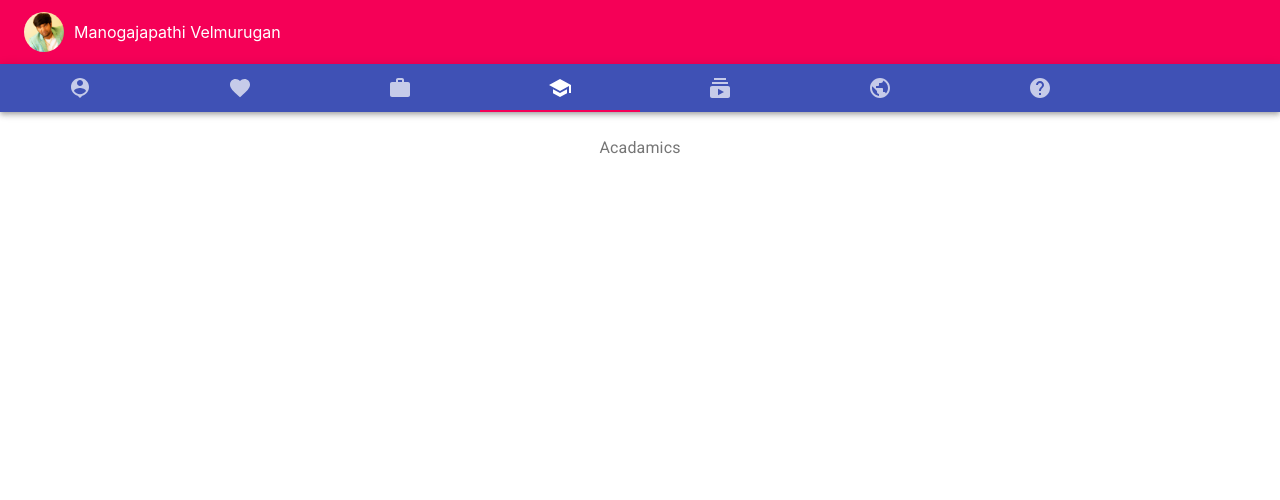
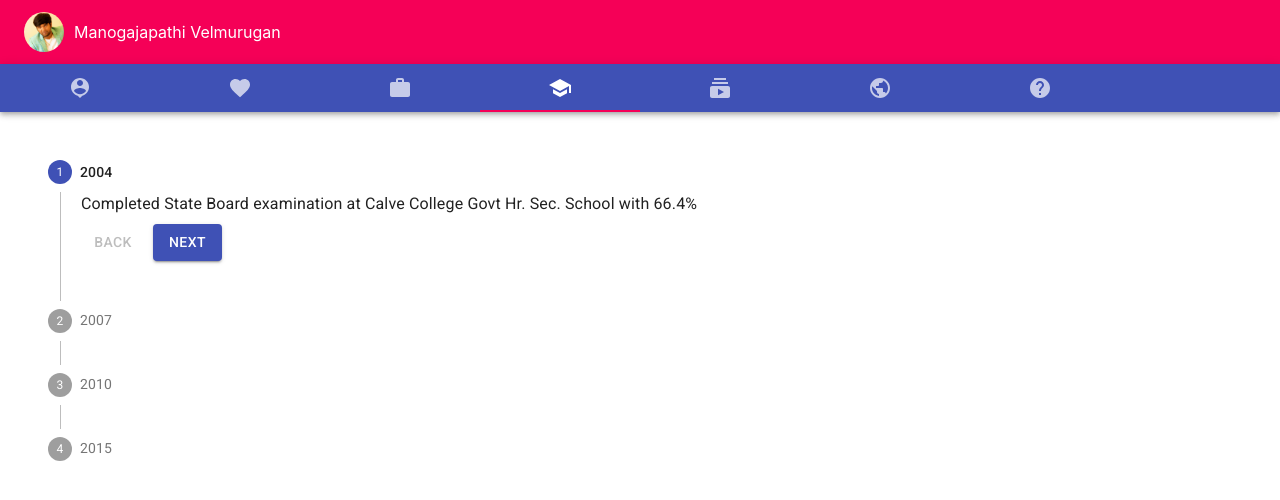
Before and after one commit to manogajapathi/mano-web, a React (Create React App) app: page / in a window 1280 px wide. Both pictures are taken after a click on the tab 560 px from the left and 88 px from the top of the page. Shown: the top 500 px of the page. Built offline with nearby package versions, Linux system fonts and the light colour scheme.

Commit message:
Added academics page

```diff
--- a/src/components/MenuTabs.js
+++ b/src/components/MenuTabs.js
@@ -15,6 +15,7 @@ import Typography from '@material-ui/core/Typography';
 import Box from '@material-ui/core/Box';
 import AboutMe from './tabs/AboutMe';
 import Works from './tabs/Works';
+import Colleges from './tabs/Colleges';
 
 function TabPanel(props) {
   const { children, value, index, ...other } = props;
@@ -95,7 +96,7 @@ export default function MenuTabs() {
         <Works/>
       </TabPanel>
       <TabPanel value={value} index={3}>
-        Acadamics
+        <Colleges/>
       </TabPanel>
       <TabPanel value={value} index={4}>
         Tech Talks
--- /dev/null
+++ b/src/components/tabs/Colleges.js
@@ -0,0 +1,108 @@
+import React from 'react';
+import { makeStyles } from '@material-ui/core/styles';
+import Stepper from '@material-ui/core/Stepper';
+import Step from '@material-ui/core/Step';
+import StepLabel from '@material-ui/core/StepLabel';
+import StepContent from '@material-ui/core/StepContent';
+import Button from '@material-ui/core/Button';
+import Paper from '@material-ui/core/Paper';
+import Typography from '@material-ui/core/Typography';
+
+const useStyles = makeStyles(theme => ({
+  root: {
+    width: '100%',
+    textAlign: 'left',
+  },
+  button: {
+    marginTop: theme.spacing(1),
+    marginRight: theme.spacing(1),
+  },
+  actionsContainer: {
+    marginBottom: theme.spacing(2),
+  },
+  resetContainer: {
+    padding: theme.spacing(3),
+  },
+}));
+
+function getSteps() {
+  return ['2004', '2007', '2010', '2015'];
+}
+
+function getStepContent(step) {
+  switch (step) {
+    case 0:
+      return `Completed State Board examination at Calve College Govt Hr. Sec. School with 66.4%`;
+    case 1:
+      return `Graduated Diploma in Computer Science and Engineering at Padaleswarar
+              Polytechnic College with 83.2%`;
+    case 2:
+      return `Graduated Bachelor of Computer Science and Engineering at Mailam Enginnering College under
+              Anna Unviersity with 75%`;
+    case 3:
+      return `Graduated Master of Computer Science and Engineering at Sathyabama University with grade 8.26`;
+
+    default:
+      return 'Unknown step';
+  }
+}
+
+export default function Colleges() {
+  const classes = useStyles();
+  const [activeStep, setActiveStep] = React.useState(0);
+  const steps = getSteps();
+
+  const handleNext = () => {
+    setActiveStep(prevActiveStep => prevActiveStep + 1);
+  };
+
+  const handleBack = () => {
+    setActiveStep(prevActiveStep => prevActiveStep - 1);
+  };
+
+  const handleReset = () => {
+    setActiveStep(0);
+  };
+
+  return (
+    <div className={classes.root}>
+      <Stepper activeStep={activeStep} orientation="vertical">
+        {steps.map((label, index) => (
+          <Step key={label}>
+            <StepLabel>{label}</StepLabel>
+            <StepContent>
+              <Typography>{getStepContent(index)}</Typography>
+              <div className={classes.actionsContainer}>
+                <div>
+                  <Button
+                    disabled={activeStep === 0}
+                    onClick={handleBack}
+                    className={classes.button}
+                  >
+                    Back
+                  </Button>
+                  <Button
+                    variant="contained"
+                    color="primary"
+                    onClick={handleNext}
+                    className={classes.button}
+                  >
+                    {activeStep === steps.length - 1 ? 'Finish' : 'Next'}
+                  </Button>
+                </div>
+              </div>
+            </StepContent>
+          </Step>
+        ))}
+      </Stepper>
+      {activeStep === steps.length && (
+        <Paper square elevation={0} className={classes.resetContainer}>
+          <Typography>That's all about my academic</Typography>
+          <Button onClick={handleReset} className={classes.button}>
+            Reset
+          </Button>
+        </Paper>
+      )}
+    </div>
+  );
+}
```
